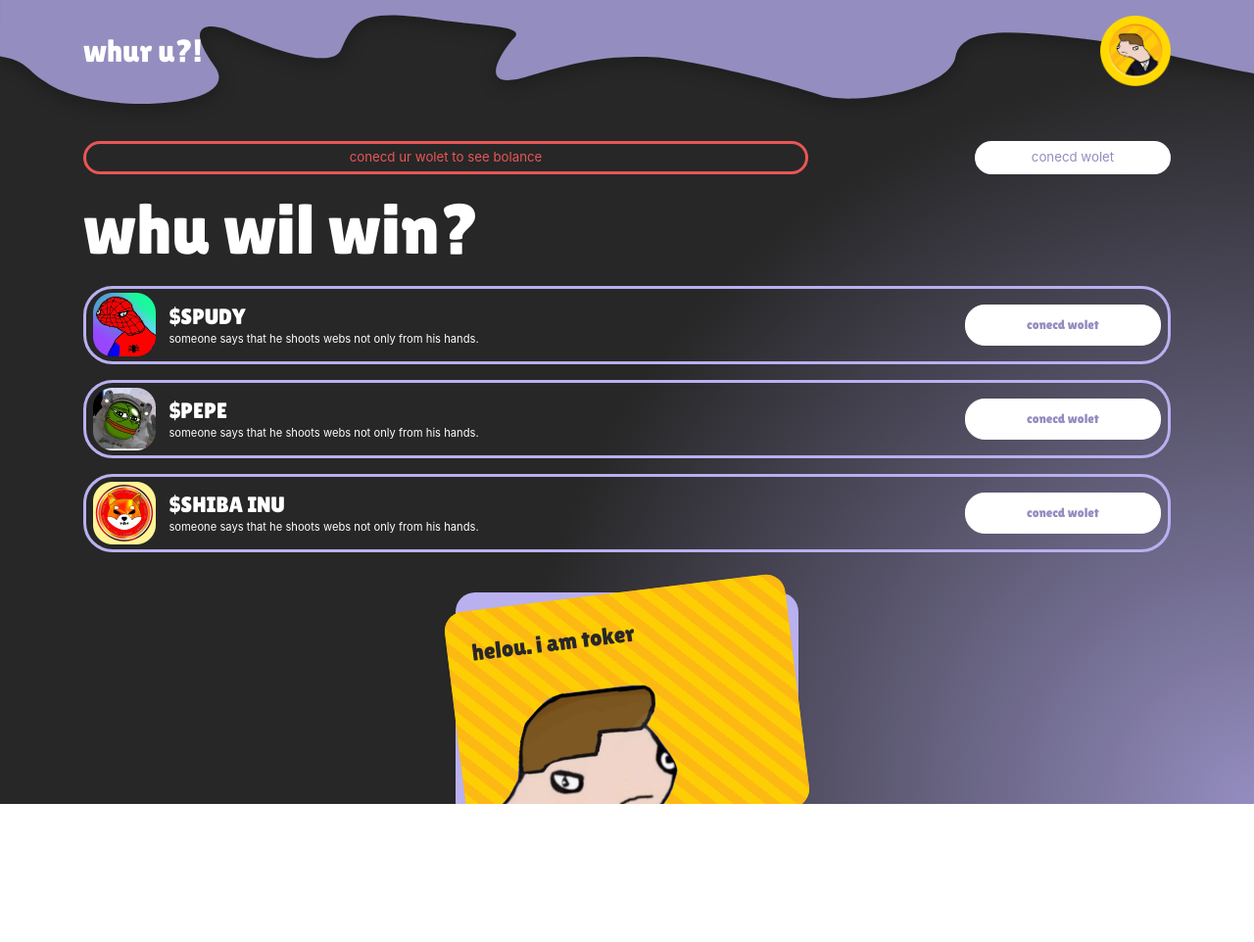
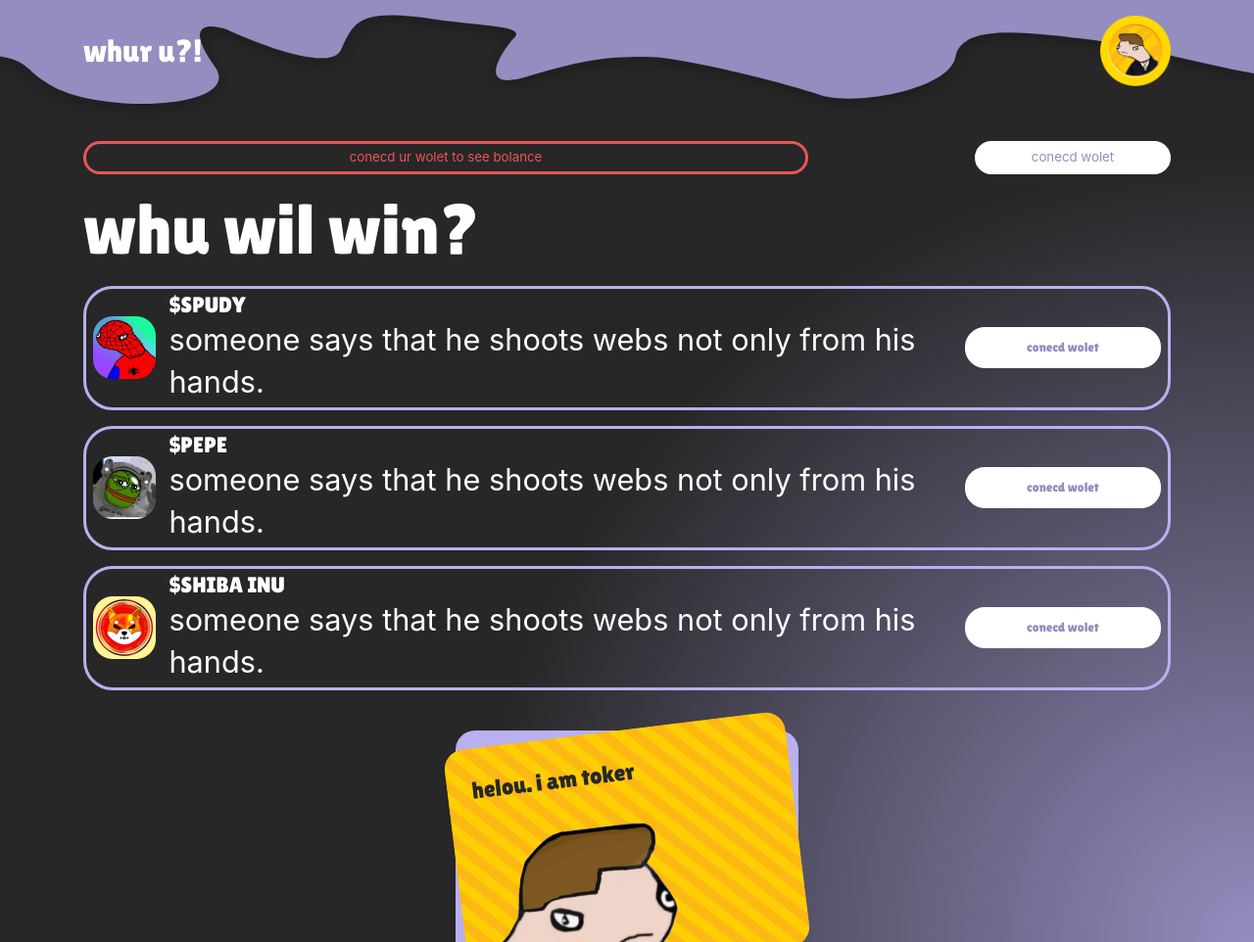
Before and after one commit to tokerkarlsen/tokerkarlsen.github.io, a plain HTML site: page intervuv.html in a window 1280 px wide. Shown: the whole page at 98% size. Before the commit the page ends 821 px from the top, so only its background shows below. Drawn offline with nearby package versions, Linux system fonts and the light colour scheme; a script that the page names is missing.

Commit message:
Update intervuv.css

```diff
--- a/css/intervuv.css
+++ b/css/intervuv.css
@@ -106,7 +106,9 @@
 }
 
 .candydate .describten span {
-    font-size: 0.7rem;
+    display: block;
+    font-size: 2.4vw;
+    line-height: 1.4;
 }
 
 .candydate .buton {
```
